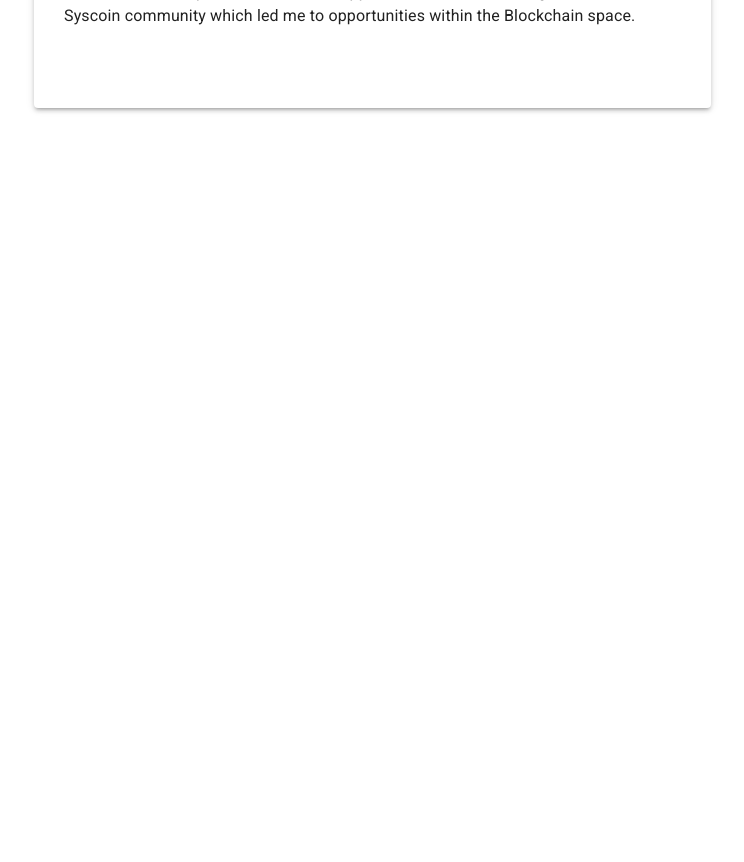
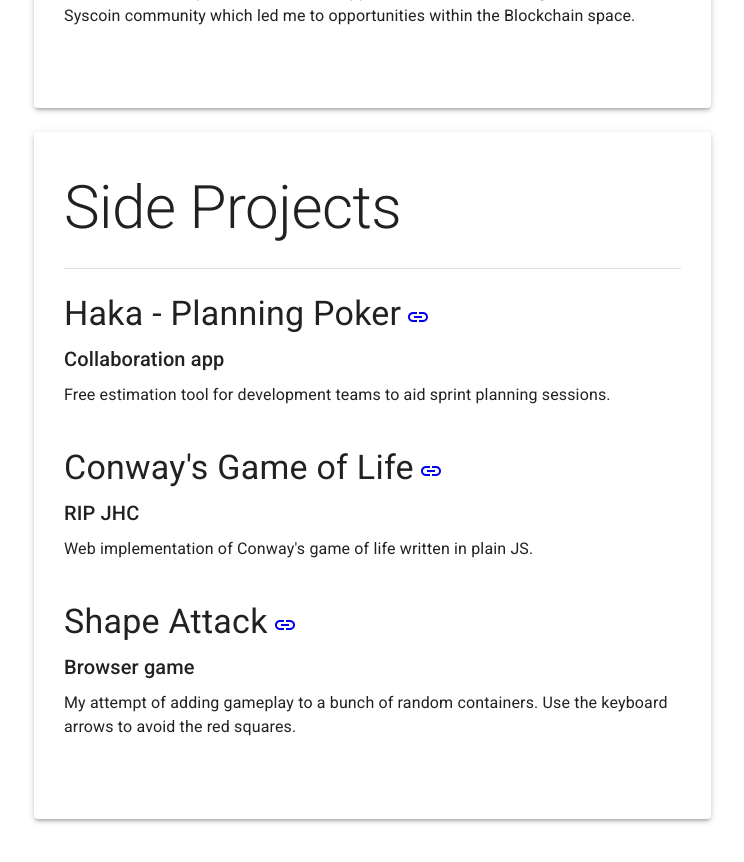
Before and after one commit to argvil19/argvil19.github.io, a Next.js app: page / in a window 1280 px wide. Shown: the part 1620-2482 px from the top of the page, without its empty margins (354-1098 px from the left). Before the commit the page ends 1832 px from the top, so only its background shows below. Built offline with nearby package versions, Linux system fonts and the light colour scheme.

Commit message:
Adds Side Projects section

```diff
--- a/app/page.tsx
+++ b/app/page.tsx
@@ -1,14 +1,15 @@
 import AboutMe from '@/components/AboutMe/AboutMe'
 import Experience from '@/components/Experience/Experience'
-// import OtherProjects from '@/components/OtherProjects/OtherProjects'
+import OtherProjects from '@/components/OtherProjects/OtherProjects'
 import experienceData from '@/public/experience.json'
+import projectsData from '@/public/projects.json'
 
 export default function Home() {
   return (
     <>
       <AboutMe />
       <Experience data={experienceData} />
-      {/*<OtherProjects />*/}
+      <OtherProjects data={projectsData} />
     </>
   )
 }
--- a/components/Experience/Experience.tsx
+++ b/components/Experience/Experience.tsx
@@ -42,7 +42,7 @@ export default function Experience(props: ExperienceProps) {
         <Box key={company.title} mb={5}>
           <Typography variant="h4" sx={{ mb: 1 }}>
             {company.title}
-            <Link href={company.companyUrl}>
+            <Link href={company.url} target="_blank">
               <LinkIcon style={{ position: 'relative', top: 4, left: 5 }} />
             </Link>
           </Typography>
@@ -57,7 +57,7 @@ export default function Experience(props: ExperienceProps) {
             {company.description}
           </Typography>
 
-          {company.activeProjects.length > 0 && (
+          {company.activeProjects!.length > 0 && (
             <>
               <Typography variant="h6" sx={{ mb: 1 }}>
                 Projects{' '}
@@ -72,7 +72,7 @@ export default function Experience(props: ExperienceProps) {
 
               <Grid container spacing={2}>
                 {isProjectsOpened(ind) &&
-                  company.activeProjects.map((project: ActiveProject) => (
+                  company.activeProjects!.map((project: ActiveProject) => (
                     <Grid item>
                       <Link
                         href={project.url}
--- a/components/OtherProjects/OtherProjects.tsx
+++ b/components/OtherProjects/OtherProjects.tsx
@@ -1,13 +1,19 @@
 'use client'
 import { Divider, Paper, Typography } from '@mui/material'
 import styles from './styles.module.scss'
+import { ExperienceProps } from '../interfaces'
+import PortfolioItem from '../PortfolioItem/PortfolioItem'
 
-export default function OtherProjects() {
+export default function OtherProjects(props: ExperienceProps) {
   return (
     <Paper elevation={3} className={styles.container}>
-      <Typography variant="h2">Personal Projects</Typography>
+      <Typography variant="h2">Side Projects</Typography>
 
       <Divider sx={{ mb: 3, mt: 3 }} />
+
+      {props.data.map(project => (
+        <PortfolioItem {...project} />
+      ))}
     </Paper>
   )
 }
--- a/components/PortfolioItem/PortfolioItem.tsx
+++ b/components/PortfolioItem/PortfolioItem.tsx
@@ -0,0 +1,31 @@
+'use client'
+import { Box, Chip, Typography } from '@mui/material'
+import Link from 'next/link'
+import LinkIcon from '@mui/icons-material/Link'
+import { Company } from '../interfaces'
+
+export default function PortfolioItem(props: Company) {
+  return (
+    <Box key={props.title} mb={5}>
+      <Typography variant="h4" sx={{ mb: 1 }}>
+        {props.title}
+        <Link href={props.url} target="_blank">
+          <LinkIcon style={{ position: 'relative', top: 4, left: 5 }} />
+        </Link>
+      </Typography>
+      {props.jobTitle && (
+        <Typography variant="h6" sx={{ mb: 1 }}>
+          {props.jobTitle}
+        </Typography>
+      )}
+      {props.startDate && props.endDate && (
+        <Typography variant="subtitle1" sx={{ mb: 2 }}>
+          <Chip label={props.startDate} /> - <Chip label={props.endDate} />
+        </Typography>
+      )}
+      <Typography variant="body1" sx={{ mb: 1 }}>
+        {props.description}
+      </Typography>
+    </Box>
+  )
+}
--- a/public/experience.json
+++ b/public/experience.json
@@ -2,7 +2,7 @@
   {
     "title": "Mercadolibre",
     "jobTitle": "Ssr Front End Developer",
-    "companyUrl": "https://ads.mercadolibre.cl/",
+    "url": "https://ads.mercadolibre.cl/",
     "startDate": "June 2023",
     "endDate": "Present",
     "description": "Part of Mercadolibre Ads team. Using React, SSR, Sass and other tools to build a great user experience.",
@@ -11,7 +11,7 @@
   {
     "title": "Blockchain Foundry",
     "jobTitle": "Full Stack Web3 Developer",
-    "companyUrl": "https://blockchainfoundry.com/",
+    "url": "https://blockchainfoundry.com/",
     "startDate": "October 2019",
     "endDate": "December 2022",
     "description": "Lead dev at NFKeys, LODE Wallet and FoundrySwap. Actively participated in development and technical discussion for Metacademy and LastKnown projects. Actively acted as code reviewer in most company projects.",
@@ -51,7 +51,7 @@
   {
     "title": "Webgains",
     "jobTitle": "Full Stack Developer",
-    "companyUrl": "https://www.webgains.com/",
+    "url": "https://www.webgains.com/",
     "startDate": "April 2017",
     "endDate": "October 2019",
     "description": "Developed and maintained frontend codebase using React, while making contributions to backend development. Improved development practices and introduced the usage of modern tools for an affiliate marketing app using React/Laravel/MySQL stack.",
@@ -67,7 +67,7 @@
   {
     "title": "Thrifa",
     "jobTitle": "Full Stack Developer",
-    "companyUrl": "https://www.thrifa.io/",
+    "url": "https://www.thrifa.io/",
     "startDate": "August 2016",
     "endDate": "April 2017",
     "description": "MERN stack consultant and Lead Developer for Masterminer and Syscoin Fusion Wallet. The development of these two apps earned me some recognition within the Syscoin community which led me to opportunities within the Blockchain space.",
--- a/public/projects.json
+++ b/public/projects.json
@@ -1,12 +1,20 @@
 [
   {
-    "title": "Simon",
-    "description": "",
-    "url": ""
+    "title": "Haka - Planning Poker",
+    "jobTitle": "Collaboration app",
+    "description": "Free estimation tool for development teams to aid sprint planning sessions.",
+    "url": "https://hakapoker.club"
   },
   {
     "title": "Conway's Game of Life",
-    "description": "",
-    "url": ""
+    "jobTitle": "RIP JHC",
+    "description": "Web implementation of Conway's game of life written in plain JS.",
+    "url": "https://codepen.io/argvil19/pen/Xjbped"
+  },
+  {
+    "title": "Shape Attack",
+    "jobTitle": "Browser game",
+    "description": "My attempt of adding gameplay to a bunch of random containers. Use the keyboard arrows to avoid the red squares.",
+    "url": "https://codepen.io/argvil19/pen/wGRGNJ"
   }
 ]
```
Also changed, not shown: components/interfaces.tsx (+5 -5 lines).
